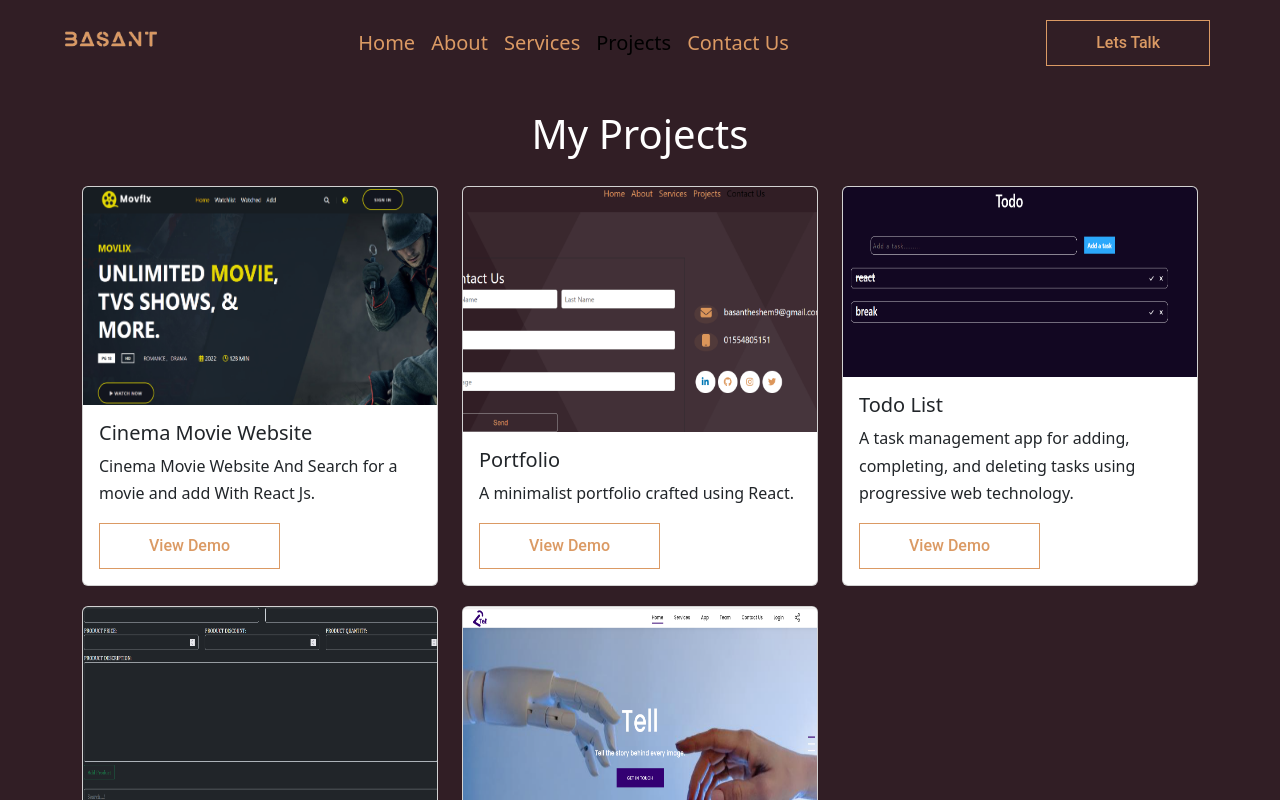
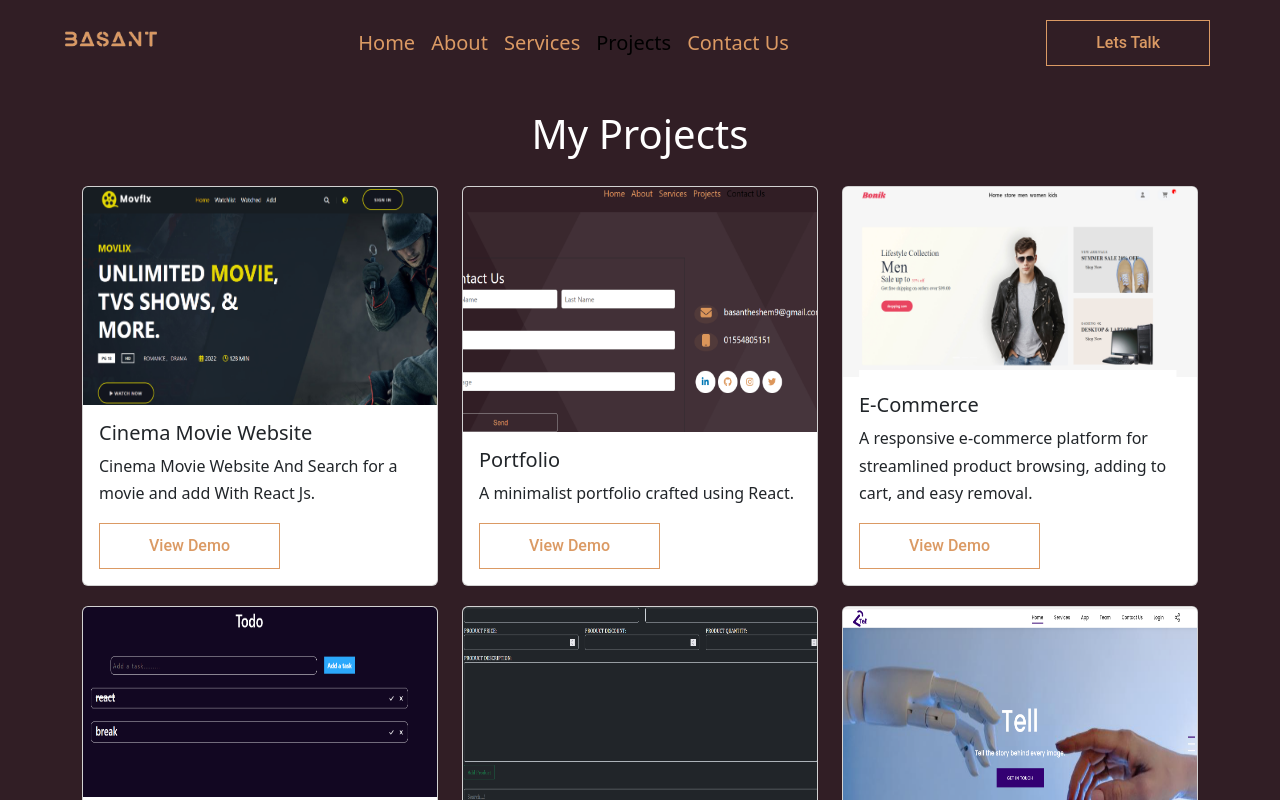
Before and after one commit to basant-elsobky/My_Portfolio, a React (Create React App) app: page /Projects in a window 1280 px wide. Shown: the top 800 px of the page. Built offline with nearby package versions, Linux system fonts and the light colour scheme.

Commit message:
Resolve conflicts

```diff
--- a/src/COMPONENTS/PROJECTS/Data.js
+++ b/src/COMPONENTS/PROJECTS/Data.js
@@ -4,6 +4,7 @@ import two from '../images/back2.png'
 import three from '../images/three.png'
 import four from '../images/cinema.png'
 import garad from '../images/gradu.png'
+import ecommerce from "../../COMPONENTS/images/ecommerce.png"
 const Data = [
   {
     link: 'https://cinema-movie-san9.onrender.com/ ', image: four, name: 'Cinema Movie Website', caption: 'Cinema Movie Website And Search for a movie and add  With React Js.'
@@ -11,6 +12,9 @@ const Data = [
   },
   {
     link: 'https://basantelsobky-portfolioo.onrender.com/    ', image: one, name: 'Portfolio', caption: 'A minimalist portfolio crafted using React.'
+  },
+  {
+    link: 'https://e-commerce-h2s7.onrender.co', image: ecommerce, name: 'E-Commerce', caption: 'A responsive e-commerce platform for streamlined product browsing, adding to cart, and easy removal.'
   },
   {
     link: 'https://to-do-list-react-bhu0.onrender.com/ ', image: three, name: 'Todo List', caption: 'A task management app for adding, completing, and deleting tasks using progressive web technology.'
```
Also changed, not shown: src/COMPONENTS/images/ecommerce.png (added).
